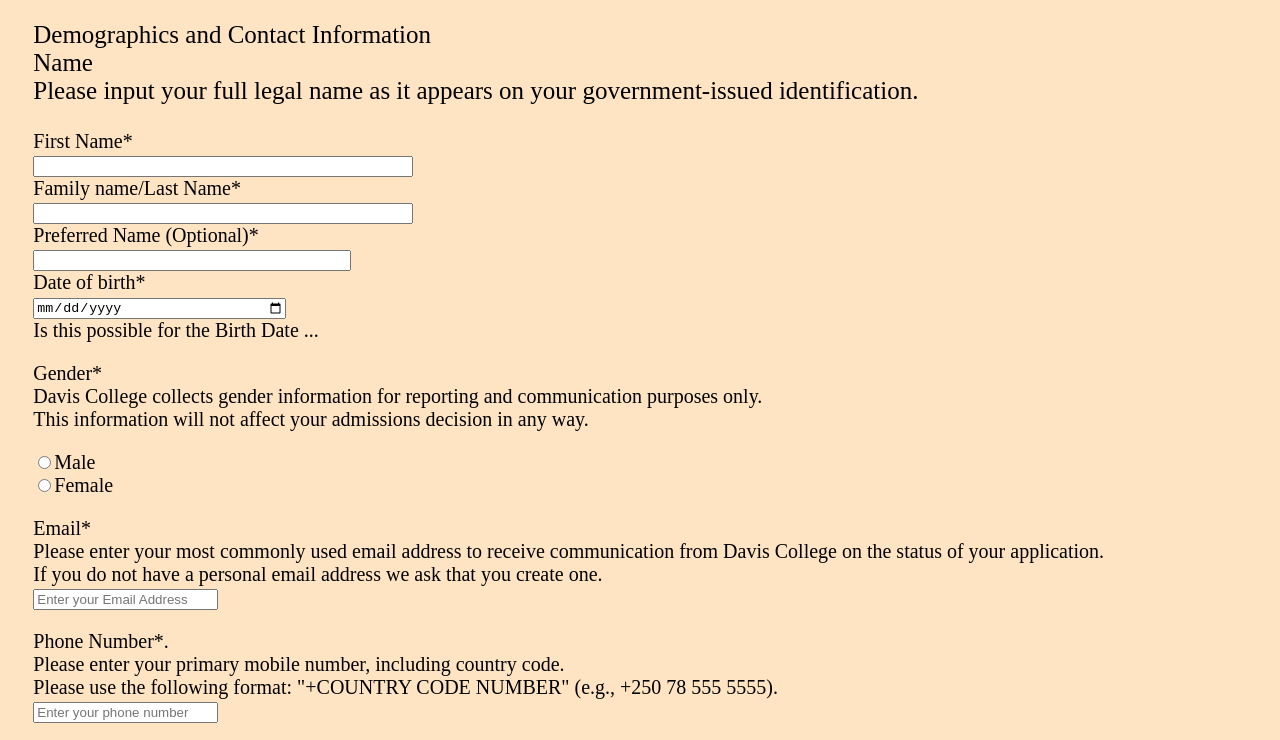
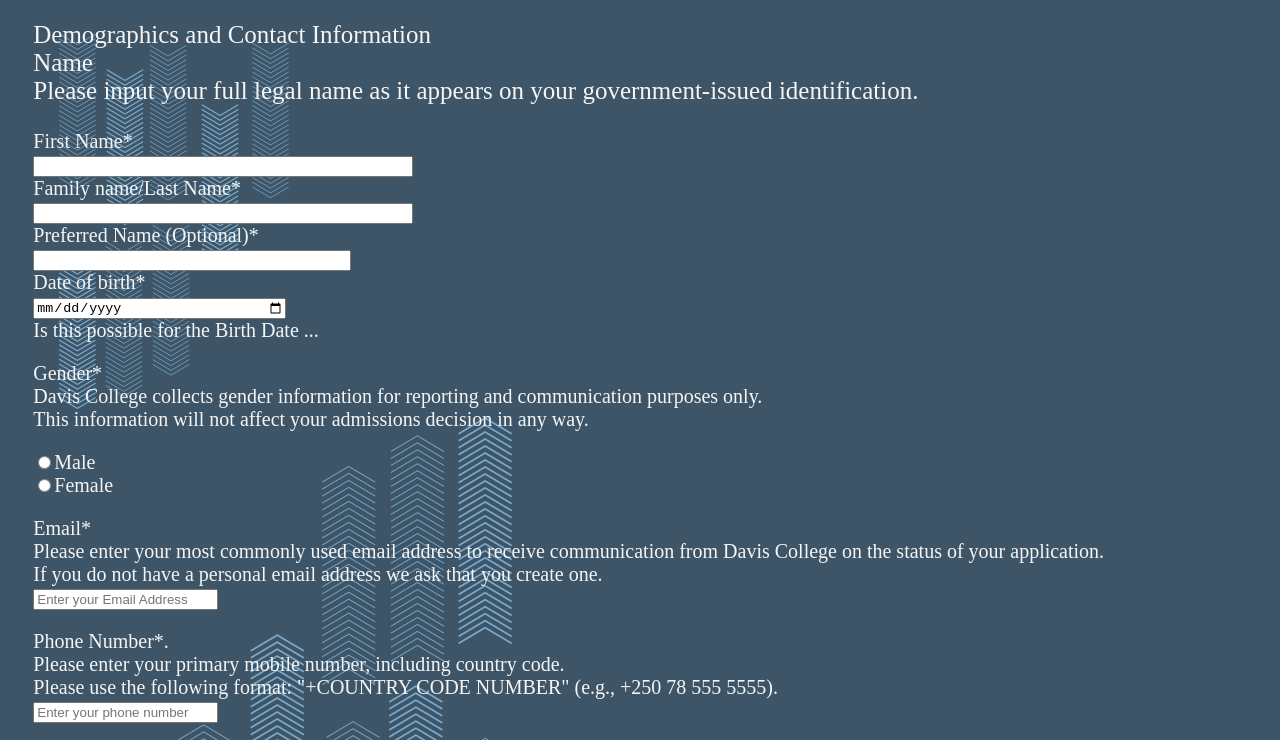
Before and after one commit to yvesndihokubwayo/My-First-GitHub-Host, a plain HTML site: page Yves NDIHOKUBWAYO_Assignment1 C.HTML in a window 1280 px wide. Shown: the part 110-850 px from the top of the page. Drawn offline with Linux system fonts and the light colour scheme.

Commit message:
Update Yves NDIHOKUBWAYO_Assignment1 C.HTML

```diff
--- a/Yves NDIHOKUBWAYO_Assignment1 C.HTML
+++ b/Yves NDIHOKUBWAYO_Assignment1 C.HTML
@@ -3,13 +3,13 @@
 <html>
   <title>Registration</title>
 <head>
-<body style="background-color: bisque; ">
+<body background="wallpaper.png">
 
 <h1 style="background-color: lightsteelblue; border-radius: 20%; font-size: 50px; border-style: groove; font-family: Bell MT; text-align: center; " >DAVIS COLLEGE | AKILAH APPLICATION FORM</h1>
-<p style="margin-left: 2%; font-size:25px; color: black;">Demographics and Contact Information<br>
+<p style="margin-left: 2%; font-size:25px; color: whitesmoke;">Demographics and Contact Information<br>
 Name<br>
 Please input your full legal name as it appears on your government-issued identification.</p>
-        <form style="margin-left:2%; color: black; font-size: 20px;">
+        <form style="margin-left:2%; color: whitesmoke; font-size: 20px;">
     First Name*<br> <input type="text" name="Fname" style=" width: 30%;"><br>
     Family name/Last Name* <br> <input type="text" name="Lname" style=" width: 30%;"><br>
     Preferred Name (Optional)* <br> <input type="text" name="Lname" style=" width: 25%;"><br>
```
